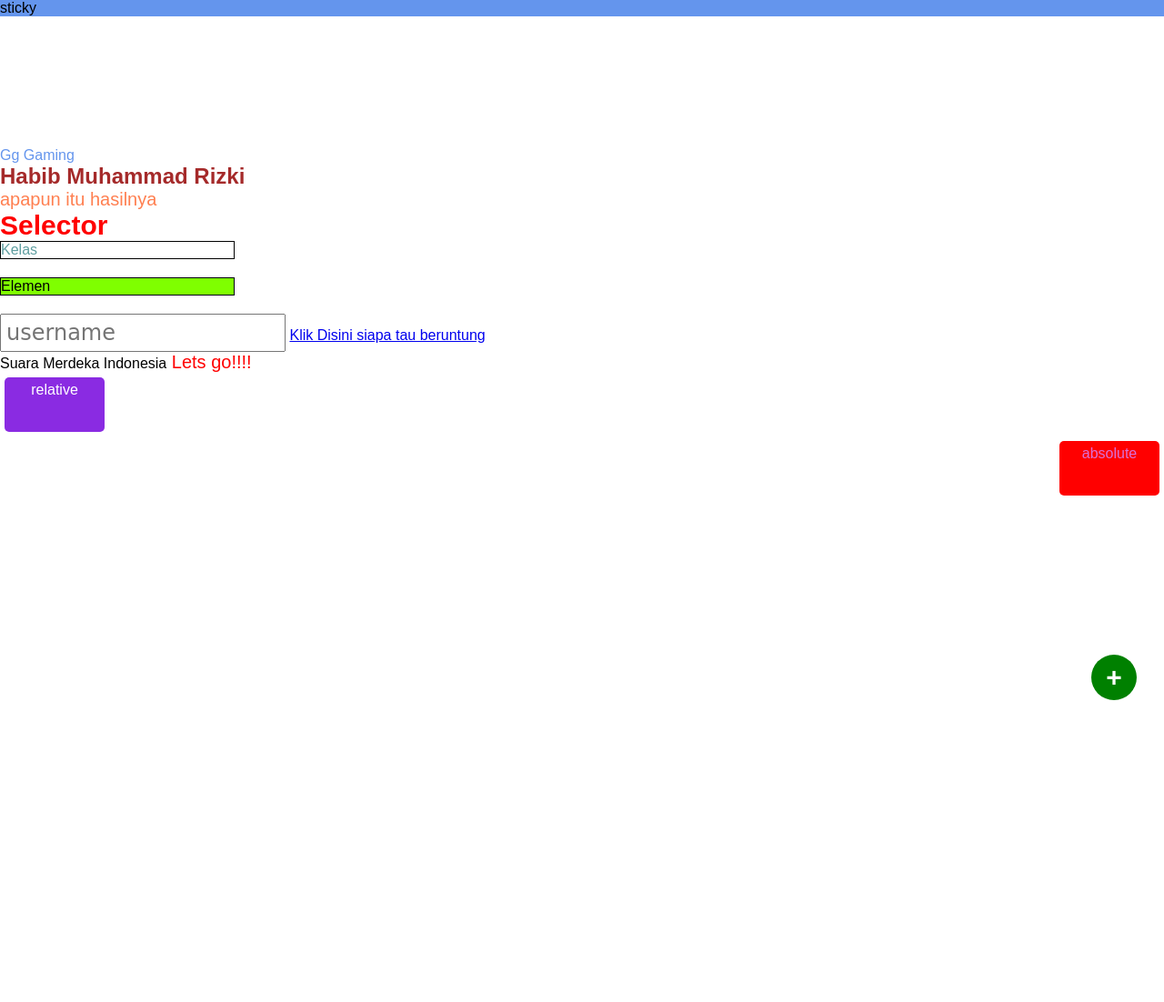
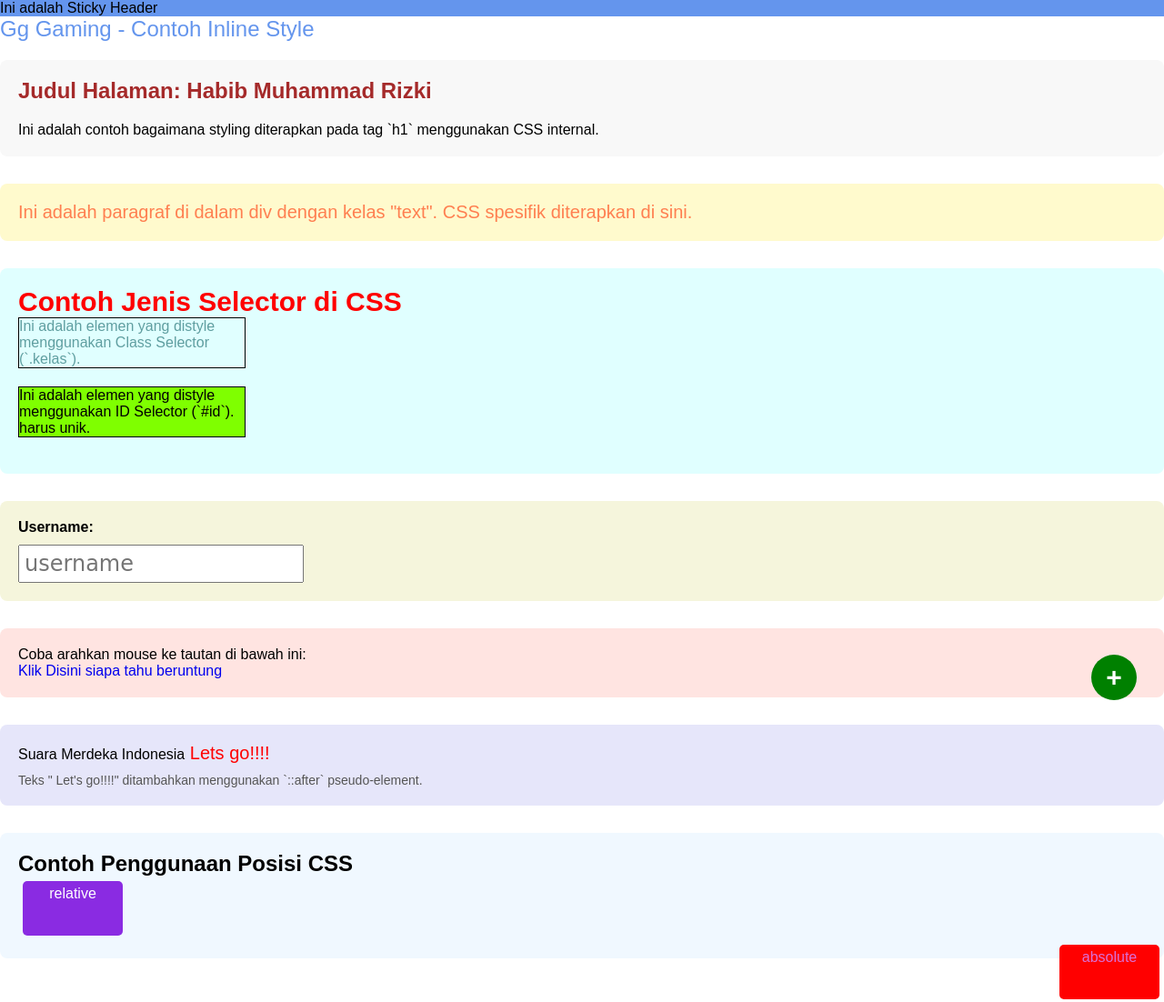
Before and after one commit to habibmrizki/Minitask-w3-d2, a plain HTML site: page index.html in a window 1280 px wide. Shown: the top 1102 px of the page at 91% size. Drawn offline with Linux system fonts and the light colour scheme.

Commit message:
fix : change the code structure in the index.html file

```diff
--- a/index.html
+++ b/index.html
@@ -3,78 +3,144 @@
   <head>
     <meta charset="UTF-8" />
     <meta name="viewport" content="width=device-width, initial-scale=1.0" />
+    <meta name="description" content="Mini task week 3 day 2" />
+    <title>Habib Muhammad Rizki</title>
+
     <style>
-      /* Soal No.2 */
       h1 {
         color: brown;
+        margin-bottom: 20px;
       }
     </style>
-    <!-- Soal No. 3 -->
+
     <link rel="stylesheet" href="index.css" />
-    <title>Habib Muhammad Rizki</title>
+
+    <link
+      href="https://fonts.googleapis.com/css2?family=Montserrat:wght@400;700&display=swap"
+      rel="stylesheet"
+    />
   </head>
   <body>
     <main>
-      <!-- Soal No. 13 -->
       <div class="header">
-        <p>sticky</p>
+        <p>Ini adalah Sticky Header</p>
       </div>
 
-      <br />
-      <br />
-      <br />
-      <br />
-      <br />
-      <br />
-      <br />
-      <br />
-      <!-- Soal No. 14 -->
-      <section>
-        <a href="#" class="act-btn"> + </a>
+      <p style="color: cornflowerblue; font-size: 24px; margin-bottom: 20px">
+        Gg Gaming - Contoh Inline Style
+      </p>
+
+      <section
+        style="
+          padding: 20px;
+          background-color: #f8f8f8;
+          border-radius: 8px;
+          margin-bottom: 30px;
+        "
+      >
+        <h1>Judul Halaman: Habib Muhammad Rizki</h1>
+        <p>
+          Ini adalah contoh bagaimana styling diterapkan pada tag `h1`
+          menggunakan CSS internal.
+        </p>
       </section>
 
-      <!-- Soal No. 1 -->
-      <p style="color: cornflowerblue">Gg Gaming</p>
+      <div
+        class="text"
+        style="
+          padding: 20px;
+          background-color: #fffacd;
+          border-radius: 8px;
+          margin-bottom: 30px;
+        "
+      >
+        <p>
+          Ini adalah paragraf di dalam div dengan kelas "text". CSS spesifik
+          diterapkan di sini.
+        </p>
+      </div>
 
-      <!-- Soan No. 2 -->
-      <section>
-        <h1 id="heading">Habib Muhammad Rizki</h1>
+      <section
+        style="
+          padding: 20px;
+          background-color: #e0ffff;
+          border-radius: 8px;
+          margin-bottom: 30px;
+        "
+      >
+        <h3>Contoh Jenis Selector di CSS</h3>
+        <div class="kelas">
+          Ini adalah elemen yang distyle menggunakan Class Selector (`.kelas`).
+        </div>
+        <div id="id">
+          Ini adalah elemen yang distyle menggunakan ID Selector (`#id`). harus
+          unik.
+        </div>
       </section>
 
-      <!-- /* Soal No. 5 */ -->
-      <div class="text">
-        <p>apapun itu hasilnya</p>
-      </div>
-
-      <!-- Soal No. 6 -->
-      <section>
-        <h3>Selector</h3>
-        <div class="kelas">Kelas</div>
-        <div id="id">Elemen</div>
+      <section
+        style="
+          padding: 20px;
+          background-color: #f5f5dc;
+          border-radius: 8px;
+          margin-bottom: 30px;
+        "
+      >
+        <label
+          for="usernameInput"
+          style="display: block; margin-bottom: 10px; font-weight: bold"
+          >Username:</label
+        >
+        <input type="text" id="usernameInput" placeholder="username" />
       </section>
 
-      <!-- Soal No. 7 -->
-      <input type="text" placeholder="username" />
+      <section
+        style="
+          padding: 20px;
+          background-color: #ffe4e1;
+          border-radius: 8px;
+          margin-bottom: 30px;
+        "
+      >
+        <p>Coba arahkan mouse ke tautan di bawah ini:</p>
+        <a href="#" style="text-decoration: none" class="anchor"
+          >Klik Disini siapa tahu beruntung</a
+        >
+      </section>
 
-      <!-- Soan no. 9 -->
-      <a href="#">Klik Disini siapa tau beruntung</a>
+      <section
+        style="
+          padding: 20px;
+          background-color: #e6e6fa;
+          border-radius: 8px;
+          margin-bottom: 30px;
+        "
+      >
+        <p class="verb">Suara Merdeka Indonesia</p>
+        <p style="margin-top: 10px; font-size: 14px; color: #555">
+          Teks " Let's go!!!!" ditambahkan menggunakan `::after` pseudo-element.
+        </p>
+      </section>
 
-      <!-- Soal No. 10 -->
-      <p class="verb">Suara Merdeka Indonesia</p>
-
-      <!-- Soal No. 11 & 12 -->
-      <section>
+      <section
+        style="
+          padding: 20px;
+          background-color: #f0f8ff;
+          border-radius: 8px;
+          margin-bottom: 50px;
+        "
+      >
+        <h2>Contoh Penggunaan Posisi CSS</h2>
         <div class="position-box">
-          <!-- Soal No. 11 -->
           <div class="box">
             <span>relative</span>
           </div>
-          <!-- Soal No. 12 -->
           <div class="box">
             <span>absolute</span>
           </div>
         </div>
       </section>
     </main>
+    <a href="#" class="act-btn"> + </a>
   </body>
 </html>
```
